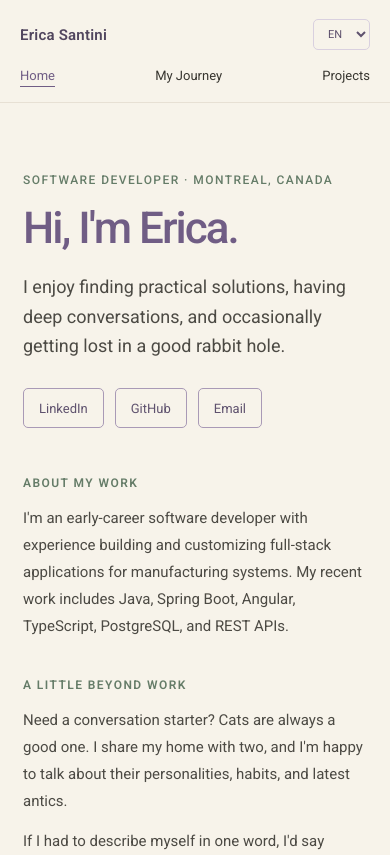
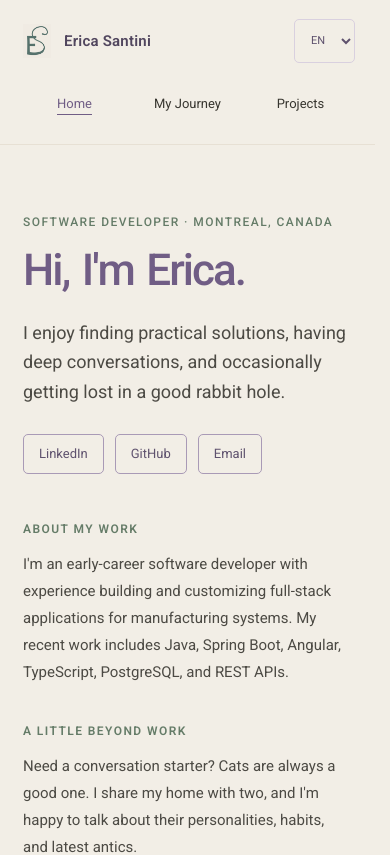
Before and after one commit to Kikasantini/erica-portfolio, a React (Vite) app: page /en in a window 390 px wide. Shown: the top 855 px of the page. Built offline with nearby package versions, Linux system fonts and the light colour scheme.

Commit message:
Add portfolio logo and refine interactions

```diff
--- a/index.html
+++ b/index.html
@@ -2,7 +2,8 @@
 <html lang="en">
   <head>
     <meta charset="UTF-8" />
-    <link rel="icon" type="image/svg+xml" href="/favicon.svg" />
+    <link rel="icon" type="image/png" href="/erica-logo.png" />
+    <link rel="apple-touch-icon" href="/erica-logo.png" />
     <meta name="viewport" content="width=device-width, initial-scale=1.0" />
     <title>erica-portfolio</title>
   </head>
--- a/src/App.tsx
+++ b/src/App.tsx
@@ -47,7 +47,8 @@ function LocalizedLayout() {
     <>
       <header className="site-header">
         <NavLink className="site-brand" to={'/' + activeLanguage} end>
-          Erica Santini
+          <img className="site-brand__logo" src="/erica-logo.png" alt="" />
+          <span>Erica Santini</span>
         </NavLink>
 
         <nav className="site-nav" aria-label={t('navigation.accessibilityLabel')}>
--- a/src/index.css
+++ b/src/index.css
@@ -8,7 +8,7 @@
   -moz-osx-font-smoothing: grayscale;
   font-weight: 400;
   color: #37352f;
-  background: #f7f3ea;
+  background: #f2eee6;
   color-scheme: light;
 }
 
@@ -16,11 +16,15 @@
   box-sizing: border-box;
 }
 
+html {
+  scrollbar-gutter: stable;
+}
+
 body {
   min-width: 320px;
   min-height: 100vh;
   margin: 0;
-  background: #f7f3ea;
+  background: #f2eee6;
 }
 
 #root {
@@ -47,12 +51,24 @@ p {
 }
 
 .site-brand {
+  display: inline-flex;
+  align-items: center;
+  gap: 10px;
   color: #51465e;
   font-size: 15px;
   font-weight: 600;
   letter-spacing: 0.015em;
   text-decoration: none;
   white-space: nowrap;
+}
+
+.site-brand__logo {
+  display: block;
+  width: 34px;
+  height: 34px;
+  flex: 0 0 auto;
+  object-fit: contain;
+  border-radius: 4px;
 }
 
 .site-nav {
@@ -64,7 +80,27 @@ p {
 }
 
 .site-nav a {
+  display: inline-flex;
+  min-height: 44px;
+  align-items: center;
+  justify-content: center;
+  padding: 8px 12px;
+  border-radius: 5px;
   text-decoration: none;
+  transition:
+    color 160ms ease,
+    background-color 160ms ease;
+}
+
+.site-nav a:hover {
+  background: #e8e7df;
+}
+
+.site-brand:focus-visible,
+.site-nav a:focus-visible,
+.language-control select:focus-visible {
+  outline: 2px solid #705d85;
+  outline-offset: 3px;
 }
 
 .site-nav a[aria-current='page'] {
@@ -74,7 +110,8 @@ p {
 }
 
 .language-control select {
-  padding: 7px 10px;
+  min-height: 44px;
+  padding: 8px 12px;
   border: 1px solid #d9d0df;
   border-radius: 5px;
   color: #5f526e;
@@ -115,11 +152,59 @@ p {
 .journey-page h1,
 .projects-page h1 {
   margin: 18px 0 20px;
+  font-family: 'Roboto', Arial, sans-serif;
   color: #705d85;
   font-size: clamp(44px, 7vw, 72px);
   font-weight: 500;
   letter-spacing: -0.045em;
   line-height: 1.07;
+}
+
+.home-title {
+  display: inline-grid;
+  grid-template-areas: 'title';
+  width: fit-content;
+  max-width: 100%;
+  min-height: 1.15em;
+  perspective: 850px;
+}
+
+.home-title__layer {
+  display: flex;
+  grid-area: title;
+  flex-wrap: wrap;
+  gap: 0 0.28em;
+  width: 100%;
+}
+
+.home-title__word {
+  display: inline-flex;
+  white-space: nowrap;
+}
+
+.home-title__letter {
+  display: inline-block;
+  backface-visibility: hidden;
+  transform-origin: center center;
+  transition:
+    transform 440ms cubic-bezier(0.22, 0.75, 0.25, 1),
+    opacity 440ms ease;
+  transition-delay: calc(var(--letter-index, 0) * 18ms);
+}
+
+.home-title__layer--nickname .home-title__letter {
+  opacity: 0;
+  transform: rotateY(90deg);
+}
+
+.home-title--hovered .home-title__layer--original .home-title__letter {
+  opacity: 0;
+  transform: rotateY(-90deg);
+}
+
+.home-title--hovered .home-title__layer--nickname .home-title__letter {
+  opacity: 1;
+  transform: rotateY(0deg);
 }
 
 .home-intro {
@@ -221,6 +306,41 @@ p {
   font-size: 14px;
 }
 
+.journey-section__toggle {
+  display: flex;
+  width: 100%;
+  min-height: 44px;
+  align-items: center;
+  justify-content: space-between;
+  padding: 6px 4px 6px 0;
+  border: 0;
+  color: inherit;
+  background: transparent;
+  font: inherit;
+  text-align: left;
+  cursor: pointer;
+}
+
+.journey-section__toggle:focus-visible {
+  outline: 2px solid #705d85;
+  outline-offset: 4px;
+}
+
+.journey-section__chevron {
+  width: 9px;
+  height: 9px;
+  flex: 0 0 auto;
+  margin-right: 5px;
+  border-right: 2px solid currentColor;
+  border-bottom: 2px solid currentColor;
+  transform: rotate(45deg);
+  transition: transform 180ms ease;
+}
+
+.journey-section__chevron.is-expanded {
+  transform: rotate(225deg);
+}
+
 .timeline {
   display: flex;
   flex-direction: column;
@@ -245,7 +365,7 @@ p {
   left: -34px;
   width: 12px;
   height: 12px;
-  border: 3px solid #f7f3ea;
+  border: 3px solid #f2eee6;
   border-radius: 50%;
   background: #796895;
   content: '';
@@ -375,8 +495,14 @@ p {
     order: 3;
     flex: 0 0 100%;
     justify-content: space-between;
-    gap: 8px;
+    gap: 4px;
     margin-left: 0;
+  }
+
+  .site-nav a {
+    flex: 1 1 0;
+    min-width: 0;
+    padding: 8px 6px;
   }
 
   .language-control {
@@ -426,7 +552,9 @@ p {
 
 @media (prefers-reduced-motion: reduce) {
   .outline-button,
-  .home-contact a {
+  .home-contact a,
+  .home-title__letter,
+  .journey-section__chevron {
     transition: none;
   }
 }
--- a/src/locales/en/home.json
+++ b/src/locales/en/home.json
@@ -1,6 +1,7 @@
 {
+  "title": "Hi, I'm Erica.",
+  "hoverTitle": "But you can call me Kika.",
   "roleLocation": "Software developer · Montreal, Canada",
-  "title": "Hi, I'm Erica.",
   "personalIntro": "I enjoy finding practical solutions, having deep conversations, and occasionally getting lost in a good rabbit hole.",
   "workTitle": "About my work",
   "professionalSummary": "I'm an early-career software developer with experience building and customizing full-stack applications for manufacturing systems. My recent work includes Java, Spring Boot, Angular, TypeScript, PostgreSQL, and REST APIs.",
--- a/src/locales/fr/home.json
+++ b/src/locales/fr/home.json
@@ -1,6 +1,7 @@
 {
+  "title": "Bonjour, je m'appelle Erica.",
+  "hoverTitle": "Kika, pour les intimes.",
   "roleLocation": "Développeuse de logiciels · Montréal, Canada",
-  "title": "Bonjour, je m'appelle Erica.",
   "personalIntro": "J'aime trouver des solutions pratiques, avoir des conversations profondes et parfois me laisser entraîner dans un sujet captivant au point d'en oublier l'heure.",
   "workTitle": "À propos de mon travail",
   "professionalSummary": "Je suis développeuse logicielle en début de carrière et j'ai de l'expérience dans le développement et l'adaptation d'applications full-stack pour des systèmes de fabrication. Mon expérience récente comprend Java, Spring Boot, Angular, TypeScript, PostgreSQL et les API REST.",
--- a/src/locales/pt/home.json
+++ b/src/locales/pt/home.json
@@ -1,6 +1,7 @@
 {
+  "title": "Oi, eu sou Erica.",
+  "hoverTitle": "Kika, para os íntimos.",
   "roleLocation": "Desenvolvedora de software · Montreal, Canadá",
-  "title": "Oi, eu sou Erica.",
   "personalIntro": "Gosto de encontrar soluções práticas, ter conversas profundas e, de vez em quando, me deixar levar por um assunto interessante a ponto de perder a noção do tempo.",
   "workTitle": "Sobre meu trabalho",
   "professionalSummary": "Estou no início da minha carreira como desenvolvedora de software e tenho experiência no desenvolvimento e na customização de aplicações full-stack para sistemas de manufatura. Meu trabalho recente inclui Java, Spring Boot, Angular, TypeScript, PostgreSQL e APIs REST.",
--- a/src/pages/Home.tsx
+++ b/src/pages/Home.tsx
@@ -1,3 +1,4 @@
+import { useState, type CSSProperties } from 'react'
 import { useTranslation } from 'react-i18next'
 
 type ContactLink = {
@@ -11,8 +12,48 @@ type PersonalHighlight = {
   text: string
 }
 
+function AnimatedTitleLayer({
+  text,
+  variant,
+}: {
+  text: string
+  variant: 'original' | 'nickname'
+}) {
+  let letterIndex = 0
+
+  return (
+    <span
+      className={`home-title__layer home-title__layer--${variant}`}
+      aria-hidden="true"
+    >
+      {text.trim().split(/\s+/).map((word, wordIndex) => (
+        <span className="home-title__word" key={variant + '-word-' + wordIndex}>
+          {Array.from(word).map((character) => {
+            const currentIndex = letterIndex++
+
+            return (
+              <span
+                className="home-title__letter"
+                key={variant + '-letter-' + currentIndex}
+                style={
+                  { '--letter-index': currentIndex } as CSSProperties
+                }
+              >
+                {character}
+              </span>
+            )
+          })}
+        </span>
+      ))}
+    </span>
+  )
+}
+
 export default function Home() {
   const { t } = useTranslation('home')
+  const [isHovered, setIsHovered] = useState(false)
+  const title = t('title')
+  const nicknameTitle = t('nicknameTitle')
   const contactLinks = t('contactLinks', {
     returnObjects: true,
   }) as ContactLink[]
@@ -23,7 +64,19 @@ export default function Home() {
   return (
     <main className="home-page">
       <p className="home-eyebrow">{t('roleLocation')}</p>
-      <h1>{t('title')}</h1>
+      <h1
+        className={`home-title${isHovered ? ' home-title--hovered' : ''}`}
+        aria-label={title}
+        onPointerEnter={(event) => {
+          if (event.pointerType === 'mouse') setIsHovered(true)
+        }}
+        onPointerLeave={(event) => {
+          if (event.pointerType === 'mouse') setIsHovered(false)
+        }}
+      >
+        <AnimatedTitleLayer text={title} variant="original" />
+        <AnimatedTitleLayer text={nicknameTitle} variant="nickname" />
+      </h1>
       <p className="home-intro">{t('personalIntro')}</p>
 
       <nav className="home-contact" aria-label={t('contactTitle')}>
```
Also changed, not shown: src/pages/Journey.tsx (+44 -7 lines), public/erica-logo.png (added).
